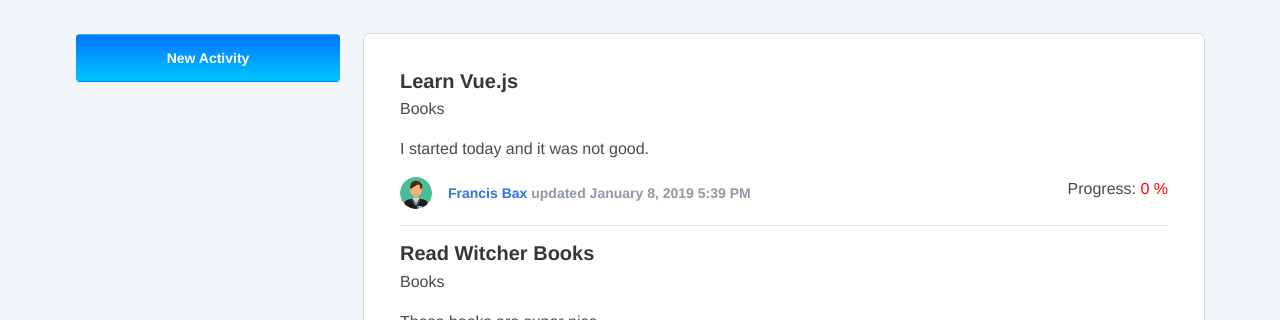
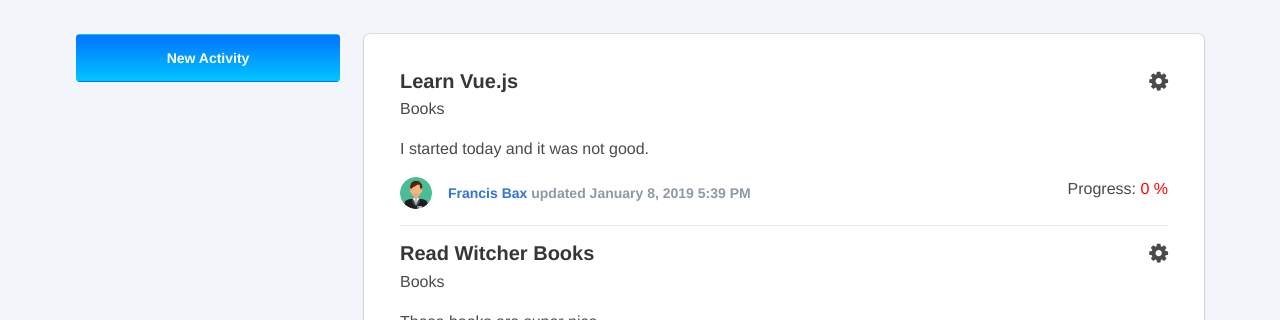
Before and after one commit to Bastieno/Baz-planner, a Vue app: page / in a window 1280 px wide. Shown: the part 171-491 px from the top of the page. Built offline with nearby package versions, Linux system fonts and the light colour scheme.

Commit message:
implement delete functionality in our application

```diff
--- a/package.json
+++ b/package.json
@@ -10,6 +10,8 @@
   "dependencies": {
     "core-js": "^3.3.2",
     "moment": "^2.24.0",
+    "node-sass": "^4.13.0",
+    "sass-loader": "^8.0.0",
     "vue": "^2.6.10"
   },
   "devDependencies": {
--- a/src/App.vue
+++ b/src/App.vue
@@ -20,6 +20,7 @@
                 :key="activity.id"
                 :activity="activity"
                 :categories="categories"
+                @activityDeleted="handleActivityDelete"
               />
             </div>
             <div v-if="!isFetching && !error">
@@ -39,7 +40,7 @@ import ActivityItem from './components/ActivityItem'
 import ActivityCreate from './components/ActivityCreate'
 import NavBar from './components/NavBar';
 
-import { fetchActivities, fetchCategories, fetchUser} from './api';
+import { fetchActivities, fetchCategories, fetchUser, deleteActivity } from './api';
 
 export default {
   name: 'app',
@@ -101,7 +102,12 @@ export default {
     addActivity(newActivity) {
       const { id } = newActivity
       Vue.set(this.activities, id, newActivity)
-
+    },
+    handleActivityDelete(activity) {
+      deleteActivity(activity)
+        .then(deletedActivity => {
+          Vue.delete(this.activities, deletedActivity.id)
+        })
     }
   },
 }
--- a/src/api/index.js
+++ b/src/api/index.js
@@ -23,3 +23,7 @@ export const createNewActivity = (activity) => {
 
     return fakeApi.post('activities', { ...activity })
 }
+
+export const deleteActivity = (activity) => {
+  return fakeApi.delete('activities', activity)
+}
--- a/src/components/ActivityItem.vue
+++ b/src/components/ActivityItem.vue
@@ -1,6 +1,9 @@
 <template>
   <article class="post">
-    <h4>{{activity.title}}</h4>
+    <div class="activity-title-wrapper">
+      <h4 class="activity-title">{{ activity.title }}</h4>
+      <i @click="toggleActionButtons" class="fa fa-cog activity-settings" />
+    </div>
     <p>{{capitalize(categories[activity.category].text)}}</p>
     <p>{{activity.notes}}</p>
     <div class="media">
@@ -17,8 +20,12 @@
         </div>
       </div>
       <div class="media-right">
-        <span>Progress: <span :class="assignProgressColor"> {{ activity.progress}} %</span></span>
+        <span>Progress: <span :style="{ color: assignProgressColor }"> {{ activity.progress}} %</span></span>
       </div>
+    </div>
+    <div class="activity-control" v-show="isDisplayed">
+      <a href="" class="button is-warning">Edit</a>
+      <a @click.prevent="deleteActivity(activity)" href="" class="button is-danger">Delete</a>
     </div>
   </article>
 </template>
@@ -36,38 +43,60 @@ export default {
       required: true
     }
   },
+  data() {
+    return {
+      isDisplayed: false
+    }
+  },
   mixins: [textUtility],
+  methods: {
+    toggleActionButtons() {
+      this.isDisplayed = !this.isDisplayed
+    },
+    deleteActivity(activity) {
+      this.$emit('activityDeleted', activity)
+    }
+  },
   computed: {
     assignProgressColor() {
       const { progress } = this.activity
       if (progress <= 0) {
-        return {'color-red': true}
+        return 'red'
       } else if (progress <= 50) {
-        return {'color-orange': true}
+        return 'orange'
       } else {
-        return {'color-green': true}
+        return 'green'
       }
     }
   }
 }
 </script>
 
-<style>
-
+<style lang="scss" scoped>
 .post > h4 {
   margin-bottom: 5px
 }
 
-.color-red {
-  color: red
+.activity-title {
+  margin-bottom: 5px;
+  display: inline-block
 }
 
-.color-orange {
-  color: orange
+.activity-settings {
+  float: right;
+  font-size: 22px;
+
+  &:hover {
+    cursor: pointer;
+  }
 }
 
-.color-green {
-  color: green
+.activity-control {
+  margin: 20px 0 0 0;
+
+  a {
+  margin-right: 5px;
+  }
 }
 
 </style>
--- a/src/lib/fakeApi.js
+++ b/src/lib/fakeApi.js
@@ -51,6 +51,13 @@ class fakeApi {
       resolve(payload)
     })
   }
+
+  delete(resource, payload) {
+    return new Promise((resolve, reject) => {
+      data[resource][payload.id]
+      resolve(payload)
+    })
+  }
 }
 
 export default new fakeApi()
```
Also changed, not shown: 1 other file (tests, documents, lock files or other folders).
